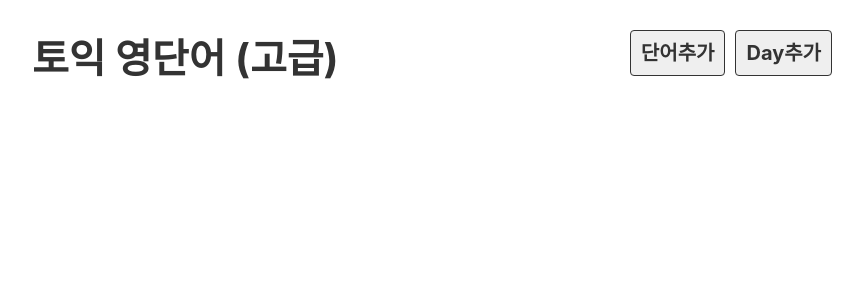
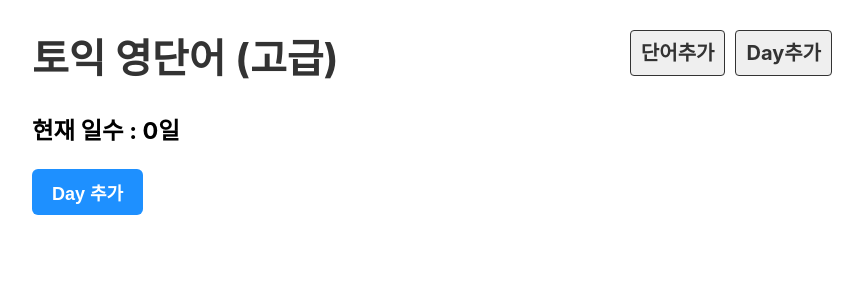
Before and after one commit to SeungHun3/Html-PHP, a React (Create React App) app in the folder web/React/voca/: page /create_day in a window 1280 px wide. Shown: the top 300 px of the page, without its empty margins (208-1071 px from the left). Built offline with nearby package versions, Linux system fonts and the light colour scheme; no server answers.

Commit message:
Navigate(history), Loading구현

```diff
--- a/web/React/voca/public/Memo/fetch.js
+++ b/web/React/voca/public/Memo/fetch.js
@@ -2,6 +2,8 @@
 
 fetch();
 // promise 객체가 반환됨
+// 객체를 반환받을때 다시 렌더링처리 함
+
 // => 따라서 프로미스의 후속 처리 메서드인 then을 사용하여
 // resolve한 객체를 전달받을 수 있다.
 
--- a/web/React/voca/src/App.js
+++ b/web/React/voca/src/App.js
@@ -4,6 +4,7 @@
 import Day from "./component/Day";
 import EmptyPage from "./component/EmptyPage";
 import CreateWord from './component/CreateWord';
+import CreateDay from './component/CreateDay';
 
 function App() {
   return <div className="App">
@@ -16,6 +17,7 @@
         <Route path="/day/:day" element={<Day />} />
         <Route  element={<EmptyPage />} />
         <Route path="/create_word" element={<CreateWord />} />
+        <Route path="/create_day" element={<CreateDay />} />
       </Routes>
     </BrowserRouter>
   </div>
--- /dev/null
+++ b/web/React/voca/src/component/CreateDay.js
@@ -0,0 +1,32 @@
+import { useNavigate } from "react-router-dom";
+import useFetch from "../hooks/useFetch";
+
+export default function CreateDay() {
+
+    const days = useFetch("http://localhost:3001/days");
+    const history = useNavigate();
+    function addDay() {
+        fetch(`http://localhost:3001/days/`,
+            {
+                method: "POST",
+                headers:
+                {
+                    'Content-Type': 'application/json',
+                },
+                body: JSON.stringify(
+                    {
+                        day: days.length +1
+                    }),
+            }).then(res => {
+                if (res.ok) {
+                    alert("생성이 완료되었습니다");
+                    history(`/`);
+                }
+            })
+    }
+
+    return (<div>
+        <h3>현재 일수 : {days.length}일</h3>
+        <button onClick={addDay}>Day 추가</button>
+    </div>);
+}
--- a/web/React/voca/src/component/CreateWord.js
+++ b/web/React/voca/src/component/CreateWord.js
@@ -1,9 +1,10 @@
 import { useRef } from "react";
+import { useNavigate } from "react-router-dom";
 import useFetch from "../hooks/useFetch"
 
 export default function CreateWord() {
     const days = useFetch("http://localhost:3001/days");
-
+    const history = useNavigate();
     function onSubmit(e) {
 
         e.preventDefault();
@@ -25,6 +26,7 @@
         }).then(res => {
             if (res.ok) {
                 alert("생성이 완료되었습니다");
+                history(`/day/${dayRef.current.value}`);
             }
         })
     }
--- a/web/React/voca/src/component/Day.js
+++ b/web/React/voca/src/component/Day.js
@@ -9,6 +9,7 @@
 
     return <>
         <h2>Day {day}</h2>
+        {words.length ===0&& <span>Loading...</span>}
         <table>
             <tbody>
                 {words.map(word => (
--- a/web/React/voca/src/component/DayList.js
+++ b/web/React/voca/src/component/DayList.js
@@ -4,7 +4,10 @@
 export default function Daylist() {
 
     const days = useFetch("http://localhost:3001/days");
-
+    if(days.length ===0)
+    {
+        return <span>Loading...</span>
+    }
     return (
         <>
             <ul className="list_day">
--- a/web/React/voca/src/component/Header.js
+++ b/web/React/voca/src/component/Header.js
@@ -10,9 +10,9 @@
                 <Link to="/create_word" className="link">
                     단어추가
                 </Link>
-                <a href="#x" className="link">
+                <Link to="/create_day" className="link">
                     Day추가
-                </a>
+                </Link>
             </div>
         </div>
     )
```
Also changed, not shown: web/React/voca/src/db/data.json (+18 -0 lines).
